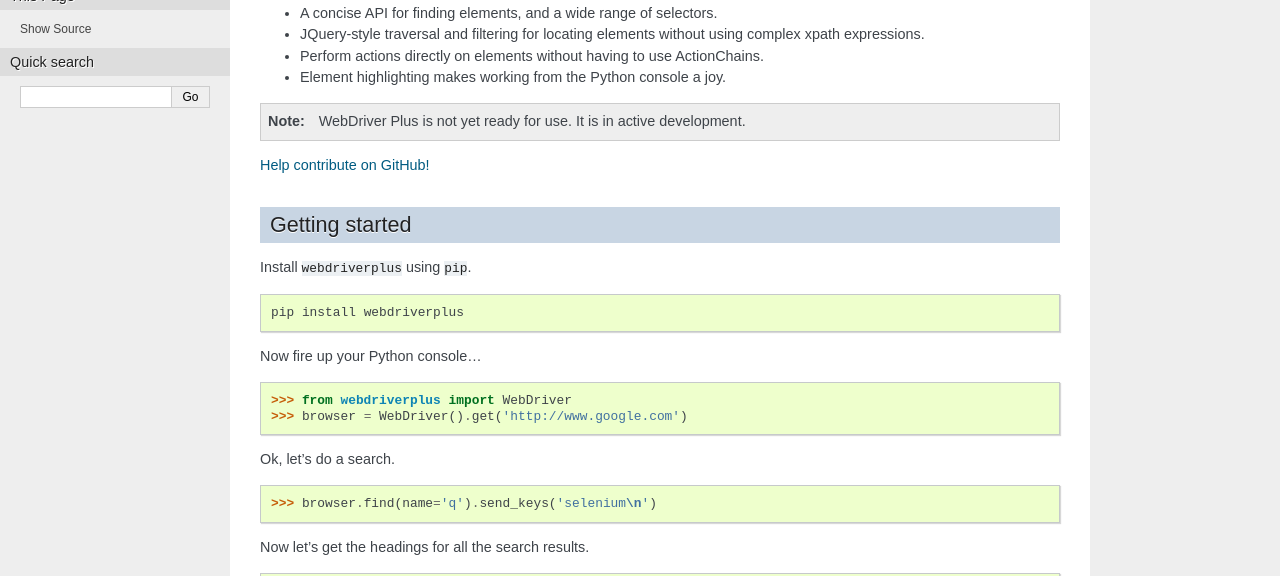
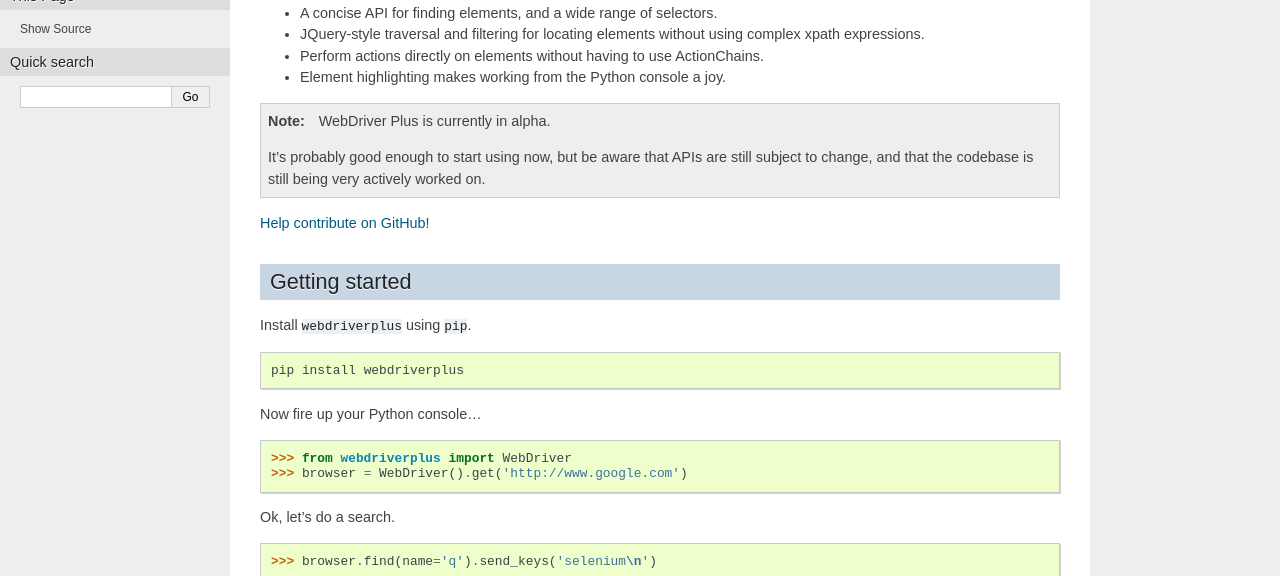
Before and after one commit to tomchristie/webdriverplus, a Sphinx documentation site: the page built from docs/index.rst, in a window 1280 px wide and 900 px high, cut to the strip 324-900 px from the top of the window. Built offline with Sphinx 7.4.7, drawn with Linux system fonts in a browser that asks for light colours.

Commit message:
Revise disclaimer now that things are looking better...

```diff
--- a/docs/index.rst
+++ b/docs/index.rst
@@ -24,8 +24,11 @@ What's so great about WebDriver Plus?
 * Element highlighting makes working from the Python console a joy.
 
 .. note::
-    WebDriver Plus is not yet ready for use.
-    It is in active development.
+    WebDriver Plus is currently in alpha.
+
+    It's probably good enough to start
+    using now, but be aware that APIs are still subject to change, and that
+    the codebase is still being very actively worked on.
 
 `Help contribute on GitHub! <https://github.com/tomchristie/webdriverplus>`_
 
```
